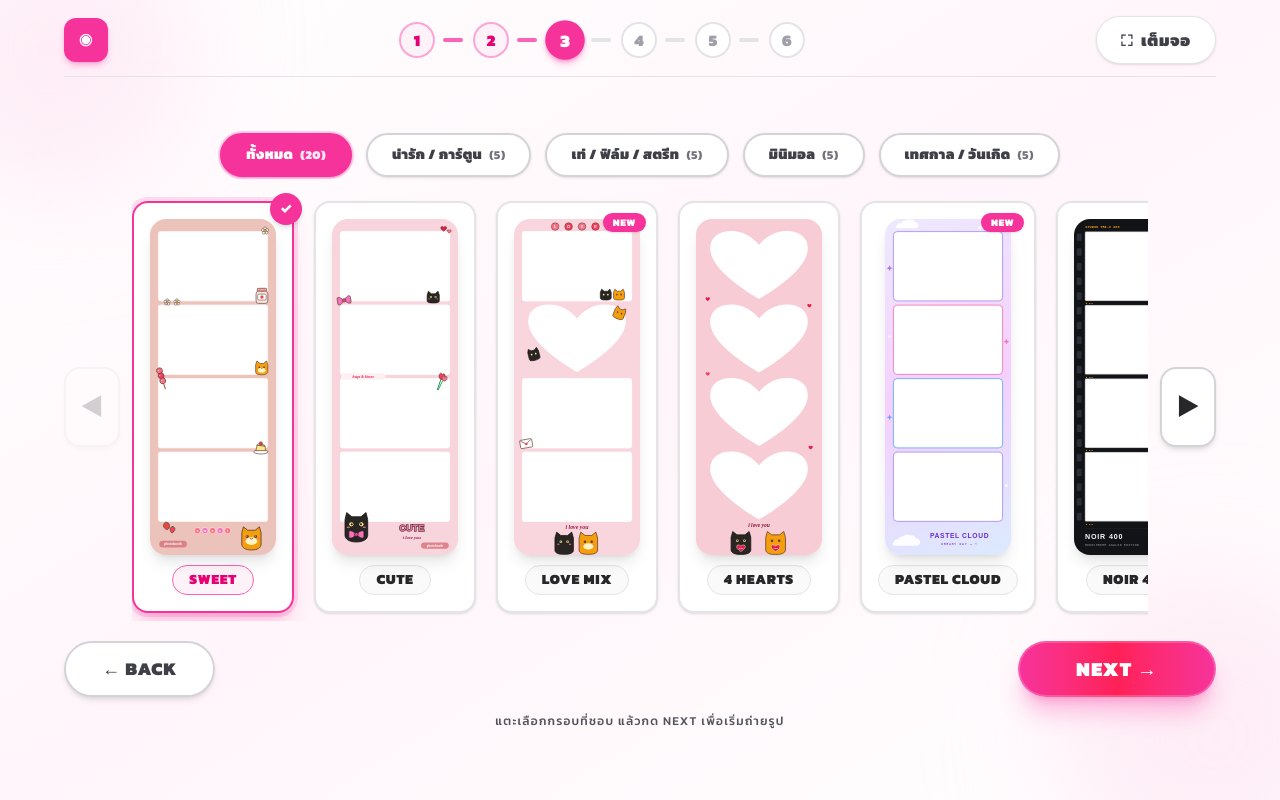
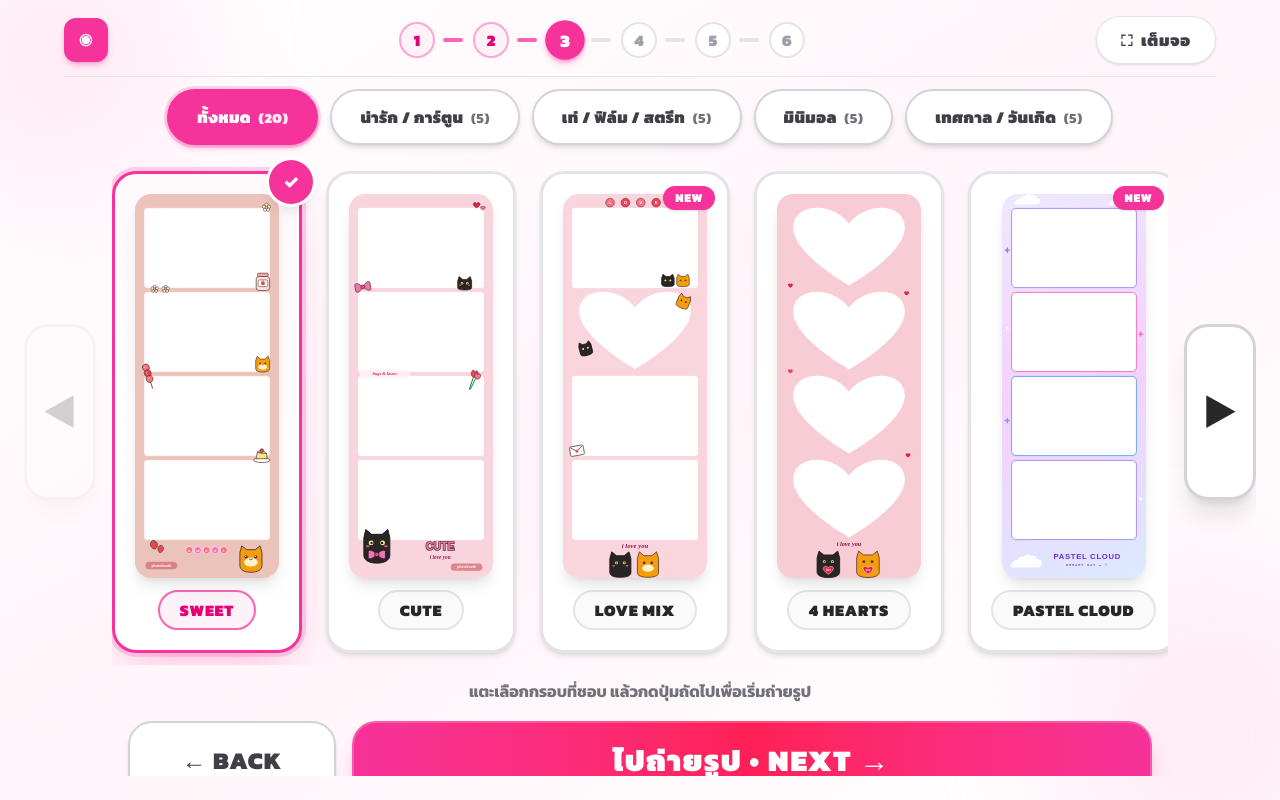
Before and after one commit to suhaimeejehha-glitch/camera-page, a Next.js app: page /frames in a window 1280 px wide. Built offline with nearby package versions, Linux system fonts and the light colour scheme.

Commit message:
style: upscale frame selection page UI, category pills, carousel and touch buttons

```diff
--- a/app/components/booth/StripPreview.tsx
+++ b/app/components/booth/StripPreview.tsx
@@ -45,10 +45,10 @@ export function StripPreview({
 
   const sizeClass = isHorizontal
     ? compact
-      ? "h-auto w-[min(56vw,280px)] portrait:w-[min(64vw,340px)]"
+      ? "h-auto w-[min(48vw,350px)] lg:w-[min(42vw,400px)] portrait:w-[min(64vw,340px)]"
       : "h-auto w-[min(40vw,480px)] portrait:w-[min(86vw,600px)]"
     : compact
-    ? "h-[min(42dvh,340px)] w-auto portrait:h-[min(32dvh,350px)]"
+    ? "h-[min(46dvh,390px)] lg:h-[min(48dvh,420px)] w-auto portrait:h-[min(32dvh,350px)]"
     : "h-[min(64dvh,540px)] w-auto portrait:h-[min(30dvh,420px)]";
 
   return (
--- a/app/components/frames/FrameSelector.tsx
+++ b/app/components/frames/FrameSelector.tsx
@@ -135,9 +135,9 @@ export function FrameSelector({
     : filteredFrames[0]?.id ?? frames[0]?.id ?? "";
 
   return (
-    <div className="flex w-full max-w-6xl flex-col items-center gap-4 portrait:gap-6">
+    <div className="flex h-full max-h-full w-full max-w-6xl lg:max-w-7xl flex-col items-center justify-between gap-2.5 sm:gap-3.5 py-1 select-none overflow-hidden">
       {/* แถบปุ่มหมวดหมู่ด้านบน (Chunky Touch Pills) */}
-      <div className="flex flex-wrap items-center justify-center gap-3 sm:gap-3.5">
+      <div className="flex flex-wrap items-center justify-center gap-2.5 sm:gap-3 shrink-0">
         {FRAME_CATEGORIES.map((cat) => {
           const count =
             cat.id === "all"
@@ -150,15 +150,15 @@ export function FrameSelector({
               key={cat.id}
               type="button"
               onClick={() => handleSelectCategory(cat.id)}
-              className={`h-10 sm:h-11 rounded-full border-2 px-4 sm:px-6 text-xs sm:text-sm font-black tracking-wide transition active:scale-95 touch-manipulation cursor-pointer shadow-sm ${
+              className={`h-11 sm:h-13 lg:h-14 rounded-full border-2 px-5 sm:px-7 text-sm sm:text-base font-black tracking-wide transition active:scale-95 touch-manipulation cursor-pointer shadow-md ${
                 isActive
-                  ? "border-pink-500 bg-pink-500 text-white shadow-md shadow-pink-500/30 ring-2 ring-pink-500/20"
+                  ? "border-pink-500 bg-pink-500 text-white shadow-lg shadow-pink-500/30 ring-3 ring-pink-500/20"
                   : "border-zinc-300 bg-white text-zinc-700 hover:border-pink-300 hover:text-pink-600"
               }`}
             >
               {cat.label}{" "}
               <span
-                className={`ml-1 font-mono text-xs ${
+                className={`ml-1 font-mono text-xs sm:text-sm ${
                   isActive ? "text-pink-100 font-black" : "text-zinc-500 font-bold"
                 }`}
               >
@@ -169,14 +169,14 @@ export function FrameSelector({
         })}
       </div>
 
-      {/* แถบเลื่อนกรอบแนวนอนพร้อมปุ่ม ◀ / ▶ */}
-      <div className="relative flex w-full items-center gap-2 sm:gap-3">
+      {/* แถบเลื่อนกรอบแนวนอนพร้อมปุ่มลูกศรทัชสกรีน ◀ / ▶ */}
+      <div className="relative flex w-full items-center gap-3 sm:gap-4 my-auto">
         <button
           type="button"
           onClick={() => scrollByAmount(-1)}
           disabled={!canScrollLeft}
           aria-label="Scroll left"
-          className="flex h-16 w-11 sm:h-20 sm:w-14 shrink-0 items-center justify-center rounded-2xl border-2 border-zinc-300 bg-white text-xl sm:text-2xl font-black text-zinc-800 shadow-md transition active:scale-95 hover:border-pink-400 hover:text-pink-500 disabled:cursor-not-allowed disabled:opacity-20 touch-manipulation cursor-pointer"
+          className="flex h-28 sm:h-36 lg:h-44 w-12 sm:w-15 lg:w-18 shrink-0 items-center justify-center rounded-2xl sm:rounded-3xl border-3 border-zinc-300 bg-white text-2xl sm:text-3xl lg:text-4xl font-black text-zinc-800 shadow-xl transition active:scale-95 hover:border-pink-400 hover:text-pink-500 disabled:cursor-not-allowed disabled:opacity-20 touch-manipulation cursor-pointer"
         >
           ◀
         </button>
@@ -188,7 +188,7 @@ export function FrameSelector({
           onPointerMove={handlePointerMove}
           onPointerUp={handlePointerUp}
           onPointerLeave={handlePointerUp}
-          className="flex flex-1 cursor-grab items-center gap-4 sm:gap-5 overflow-x-auto scroll-smooth px-2 py-2 touch-pan-x snap-x snap-mandatory active:cursor-grabbing [&::-webkit-scrollbar]:hidden [-ms-overflow-style:none] [scrollbar-width:none]"
+          className="flex flex-1 cursor-grab items-center gap-4 sm:gap-6 overflow-x-auto scroll-smooth px-2 py-3 touch-pan-x snap-x snap-mandatory active:cursor-grabbing [&::-webkit-scrollbar]:hidden [-ms-overflow-style:none] [scrollbar-width:none]"
         >
           {filteredFrames.map((frame) => {
             const isSelected = frame.id === activeFrameId;
@@ -198,19 +198,19 @@ export function FrameSelector({
                 type="button"
                 onClick={() => handleSelectFrame(frame.id)}
                 draggable={false}
-                className={`group relative flex shrink-0 snap-start flex-col items-center gap-2.5 rounded-2xl border-2 bg-white p-3.5 sm:p-4 transition duration-200 hover:-translate-y-1 active:scale-95 touch-manipulation cursor-pointer ${
+                className={`group relative flex shrink-0 snap-start flex-col items-center gap-3 rounded-[28px] sm:rounded-3xl border-3 bg-white p-4 sm:p-5 transition duration-200 hover:-translate-y-1 active:scale-95 touch-manipulation cursor-pointer ${
                   isSelected
-                    ? "border-pink-500 shadow-xl shadow-pink-500/20 ring-4 ring-pink-500/15"
-                    : "border-zinc-200 shadow-sm hover:border-pink-300"
+                    ? "border-pink-500 shadow-2xl shadow-pink-500/25 ring-4 ring-pink-500/20 bg-gradient-to-b from-pink-50/40 to-white"
+                    : "border-zinc-200 shadow-md hover:border-pink-300"
                 }`}
               >
                 {isSelected ? (
-                  <span className="absolute -top-2.5 -right-2.5 z-30 flex h-8 w-8 items-center justify-center rounded-full bg-pink-500 text-sm font-black text-white shadow-md">
+                  <span className="absolute -top-3.5 -right-3.5 z-30 flex h-10 w-10 sm:h-11 sm:w-11 items-center justify-center rounded-full bg-pink-500 text-base sm:text-lg font-black text-white shadow-lg ring-3 ring-white">
                     ✓
                   </span>
                 ) : frame.badge ? (
                   <span
-                    className={`absolute top-2.5 right-2.5 z-30 rounded-full px-2.5 py-0.5 font-mono text-[10px] font-black tracking-wider shadow-sm ${
+                    className={`absolute top-3 right-3 z-30 rounded-full px-3 py-1 font-mono text-xs font-black tracking-wider shadow-sm ${
                       frame.badge === "HOT"
                         ? "bg-rose-500 text-white"
                         : "bg-pink-500 text-white"
@@ -223,9 +223,9 @@ export function FrameSelector({
                 <StripPreview frame={frame} compact />
 
                 <span
-                  className={`rounded-full border px-4 py-1 font-mono text-xs sm:text-sm font-black tracking-wider uppercase transition ${
+                  className={`rounded-full border-2 px-5 py-1.5 font-mono text-sm sm:text-base font-black tracking-wider uppercase transition ${
                     isSelected
-                      ? "border-pink-400 bg-pink-50 text-pink-600"
+                      ? "border-pink-400 bg-pink-50 text-pink-600 shadow-xs"
                       : "border-zinc-200 bg-zinc-50 text-zinc-800 group-hover:border-pink-300 group-hover:text-pink-600"
                   }`}
                 >
@@ -241,26 +241,31 @@ export function FrameSelector({
           onClick={() => scrollByAmount(1)}
           disabled={!canScrollRight}
           aria-label="Scroll right"
-          className="flex h-16 w-11 sm:h-20 sm:w-14 shrink-0 items-center justify-center rounded-2xl border-2 border-zinc-300 bg-white text-xl sm:text-2xl font-black text-zinc-800 shadow-md transition active:scale-95 hover:border-pink-400 hover:text-pink-500 disabled:cursor-not-allowed disabled:opacity-20 touch-manipulation cursor-pointer"
+          className="flex h-28 sm:h-36 lg:h-44 w-12 sm:w-15 lg:w-18 shrink-0 items-center justify-center rounded-2xl sm:rounded-3xl border-3 border-zinc-300 bg-white text-2xl sm:text-3xl lg:text-4xl font-black text-zinc-800 shadow-xl transition active:scale-95 hover:border-pink-400 hover:text-pink-500 disabled:cursor-not-allowed disabled:opacity-20 touch-manipulation cursor-pointer"
         >
           ▶
         </button>
       </div>
 
-      {/* ปุ่ม Back / Next ด้านล่าง */}
-      <div className="flex w-full items-center justify-between gap-3 pt-1">
+      {/* คำแนะนำ */}
+      <p className="text-center text-sm sm:text-base font-bold text-zinc-500 shrink-0">
+        แตะเลือกกรอบที่ชอบ แล้วกดปุ่มถัดไปเพื่อเริ่มถ่ายรูป
+      </p>
+
+      {/* ปุ่ม Back / Next ด้านล่าง ขนาดใหญ่พอดีกับจอทัชสกรีน */}
+      <div className="flex w-full items-center justify-between gap-4 max-w-5xl shrink-0 pt-1">
         <Link
           href="/setup"
-          className="inline-flex h-13 sm:h-14 items-center justify-center rounded-full border-2 border-zinc-300 bg-white px-7 sm:px-9 text-base sm:text-lg font-black tracking-wider text-zinc-700 uppercase shadow-md transition active:scale-95 hover:border-pink-400 hover:text-pink-600 touch-manipulation cursor-pointer"
+          className="inline-flex h-16 sm:h-18 lg:h-20 w-40 sm:w-48 lg:w-52 items-center justify-center rounded-2xl sm:rounded-3xl border-2 border-zinc-300 bg-white px-6 text-lg sm:text-xl lg:text-2xl font-black tracking-wider text-zinc-700 uppercase shadow-md transition active:scale-95 hover:border-pink-400 hover:text-pink-600 touch-manipulation cursor-pointer"
         >
-          ← Back
+          ← BACK
         </Link>
 
         <Link
           href={`/booth?frame=${activeFrameId}&shots=${shots}&orientation=${orientation}`}
-          className="inline-flex h-13 sm:h-14 items-center justify-center rounded-full bg-gradient-to-r from-pink-500 via-rose-500 to-pink-500 px-10 sm:px-14 text-lg sm:text-xl font-black tracking-wider text-white uppercase shadow-xl shadow-pink-500/30 transition active:scale-95 hover:from-pink-400 hover:to-rose-400 border-2 border-white/20 touch-manipulation cursor-pointer"
+          className="inline-flex h-16 sm:h-18 lg:h-20 flex-1 items-center justify-center rounded-2xl sm:rounded-3xl bg-gradient-to-r from-pink-500 via-rose-500 to-pink-500 px-8 text-xl sm:text-2xl lg:text-3xl font-black tracking-wider text-white uppercase shadow-xl shadow-pink-500/30 transition active:scale-95 hover:from-pink-400 hover:to-rose-400 border-2 border-white/20 touch-manipulation cursor-pointer"
         >
-          Next →
+          ไปถ่ายรูป • NEXT →
         </Link>
       </div>
     </div>
--- a/app/components/frames/FramesPageClient.tsx
+++ b/app/components/frames/FramesPageClient.tsx
@@ -15,13 +15,8 @@ export function FramesPageClient() {
   const frames = getFramesForLayout(shots, orientation);
 
   return (
-    <div className="flex max-h-full w-full max-w-6xl flex-col items-center justify-center gap-4 portrait:gap-6">
-
+    <div className="flex h-full w-full max-w-6xl lg:max-w-7xl flex-col items-center justify-center">
       <FrameSelector frames={frames} shots={shots} orientation={orientation} />
-
-      <p className="text-center font-mono text-xs font-medium tracking-widest text-zinc-600 uppercase">
-        แตะเลือกกรอบที่ชอบ แล้วกด Next เพื่อเริ่มถ่ายรูป
-      </p>
     </div>
   );
 }
--- a/app/frames/page.tsx
+++ b/app/frames/page.tsx
@@ -4,11 +4,11 @@ import { FramesPageClient } from "@/app/components/frames/FramesPageClient";
 
 export default function FramesPage() {
   return (
-    <main className="relative flex min-h-dvh w-full flex-col items-center justify-between overflow-x-hidden bg-gradient-to-br from-white via-[#fff5fa] to-white px-4 py-3 text-zinc-900 sm:px-6 sm:py-4">
+    <main className="relative flex h-dvh max-h-dvh w-full flex-col items-center justify-between overflow-hidden bg-gradient-to-br from-white via-[#fff5fa] to-white px-4 py-3 text-zinc-900 sm:px-6 sm:py-4 select-none">
       <div className="pointer-events-none absolute -top-24 -left-24 h-72 w-72 rounded-full bg-pink-200/35 blur-3xl" />
       <div className="pointer-events-none absolute -right-24 -bottom-24 h-80 w-80 rounded-full bg-pink-200/35 blur-3xl" />
 
-      <div className="relative z-10 flex w-full justify-center">
+      <div className="relative z-10 flex w-full justify-center shrink-0">
         <BoothHeader
           title="SELECT YOUR FRAME"
           theme="light"
@@ -16,10 +16,10 @@ export default function FramesPage() {
         />
       </div>
 
-      <div className="relative z-10 flex min-h-0 w-full flex-1 items-center justify-center py-3">
+      <div className="relative z-10 flex min-h-0 w-full flex-1 items-center justify-center py-1 sm:py-2">
         <Suspense
           fallback={
-            <p className="font-mono text-sm text-zinc-500">
+            <p className="font-mono text-lg font-black text-pink-600">
               LOADING FRAMES...
             </p>
           }
```
